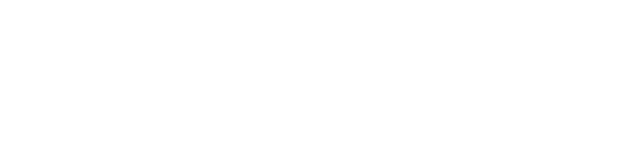
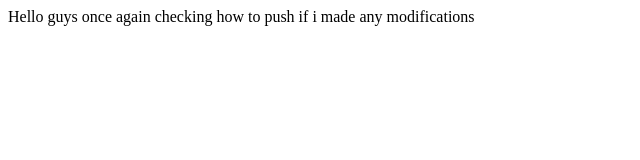
Before and after one commit to Manash2005/eco_friendly, a website: page Second.html in a window 1280 px wide. Shown: the whole page, without its empty margins (0-640 px from the left). Drawn offline with Linux system fonts and the light colour scheme.

Commit message:
checking

```diff
--- a/Second.html
+++ b/Second.html
@@ -6,6 +6,7 @@
     <title></title>
 </head>
 <body>
+    Hello guys once again checking how to push if i made any modifications
 
 </body>
 </html>
```
